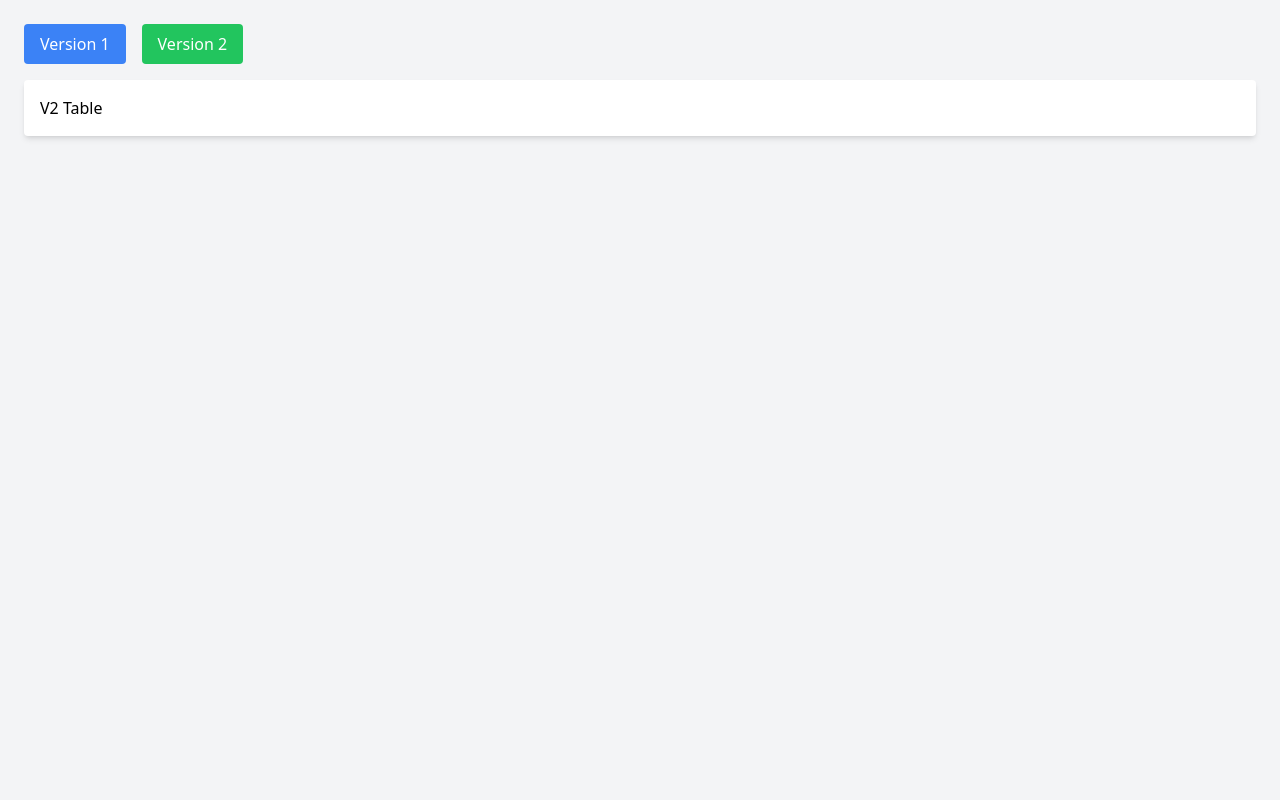
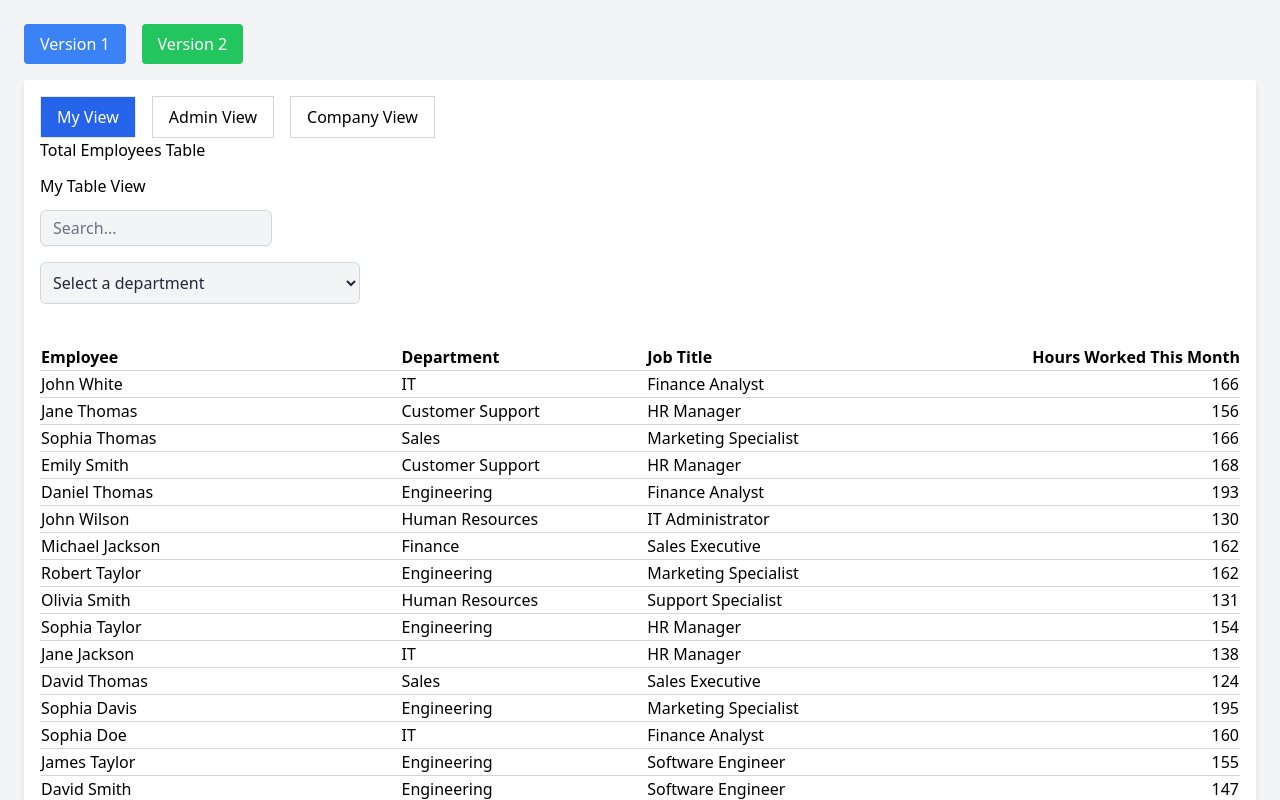
Before and after one commit to adkoge/app-reusable-tanstack-table, a React (Vite) app: page / in a window 1280 px wide. Both pictures are taken after a click on the button "Version 2". Shown: the top 800 px of the page. Built offline with nearby package versions, Linux system fonts and the light colour scheme.

Commit message:
Render TotalEmployeesTable in app

```diff
--- a/src/App.tsx
+++ b/src/App.tsx
@@ -1,5 +1,6 @@
 import { useState } from "react";
 import BaseTable from "./components/BaseTable";
+import TotalEmployeesTable from "./components/TotalEmployeesTable";
 
 export default function App() {
   const [version, setVersion] = useState("v1");
@@ -23,7 +24,7 @@ export default function App() {
 
       <div className="bg-white p-4 rounded shadow-md">
         {version === "v1" && <BaseTable />}
-        {version === "v2" && "V2 Table"}
+        {version === "v2" && <TotalEmployeesTable />}
       </div>
     </div>
   );
--- /dev/null
+++ b/src/components/TotalEmployeesTable/index.tsx
@@ -0,0 +1,23 @@
+import { useState } from "react";
+import ViewMode from "../ViewMode";
+import TotalEmployeesTable from "./TotalEmployeesTable";
+import { userView } from "../../config/viewModes";
+
+export default function Table() {
+  const [currentViewLevel, setCurrentViewLevel] = useState(userView.ME);
+
+  const handleViewLevelChange = (viewLevel: string) => {
+    setCurrentViewLevel(viewLevel);
+  };
+
+  return (
+    <div className="container mx-auto">
+      <ViewMode
+        currentViewLevel={currentViewLevel}
+        onViewLevelChange={handleViewLevelChange}
+      />
+
+      <TotalEmployeesTable userView={currentViewLevel} />
+    </div>
+  );
+}
```
Also changed, not shown: 1 other file (tests, documents, lock files or other folders).
